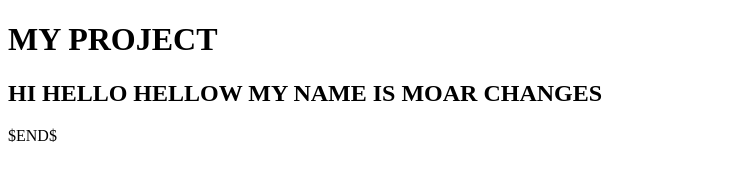
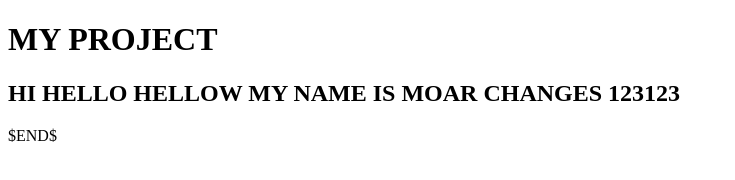
Before and after one commit to thickiran/TESTYOUTRACK, a plain HTML site: page Hi/index.html in a window 1280 px wide. Shown: the whole page, without its empty margins (0-735 px from the left). Drawn offline with Linux system fonts and the light colour scheme.

```diff
--- a/Hi/index.html
+++ b/Hi/index.html
@@ -6,7 +6,7 @@
 </head>
 <body>
 <h1>MY PROJECT</h1>
-<h2>HI HELLO HELLOW MY NAME IS MOAR CHANGES</h2>
+<h2>HI HELLO HELLOW MY NAME IS MOAR CHANGES 123123</h2>
 $END$
 </body>
 </html>
```
